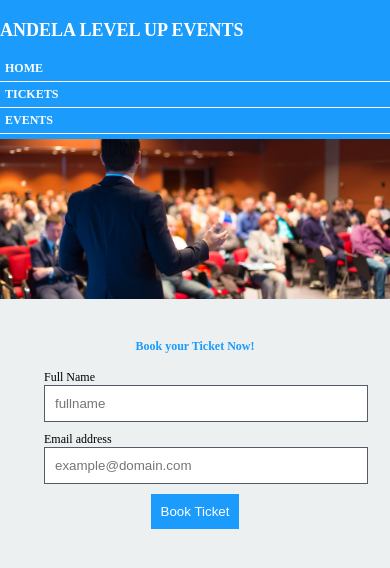
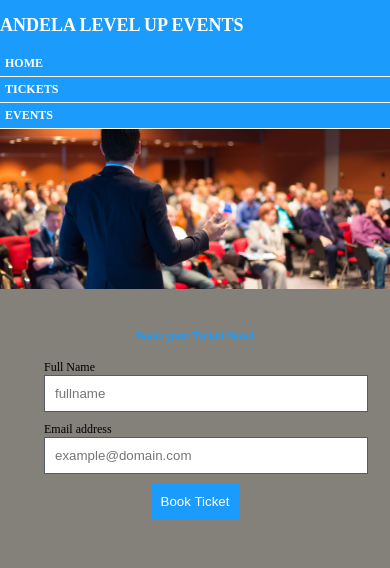
Before and after one commit to jeanjoe/levelup, a plain HTML site: page index.html in a window 390 px wide. Drawn offline with Linux system fonts and the light colour scheme.

Commit message:
[Delivers #160162819] change background colors

```diff
--- a/css/style.css
+++ b/css/style.css
@@ -73,12 +73,19 @@
   padding: 10px;
   color: #fff;
 }
+@media screen and (max-width: 992px) {
+  body {
+    background: #d1ccc0;
+  }
+}
 
-@media only screen and (max-width: 500px) {
+@media screen and (max-width: 600px) {
+  body {
+    background: #84817a;
+  }
   nav {
-    display: block;
-    padding-left: 0px;
-    margin: 0;
+    flex-direction: column;
+    padding: 0;
   }
   .form {
     width: 80%;
@@ -87,6 +94,7 @@
   nav .nav-items a {
     display: block;
     border-bottom: 1px solid #fff;
+    box-sizing: border-box;
     width: 100%;
   }
 }
```
